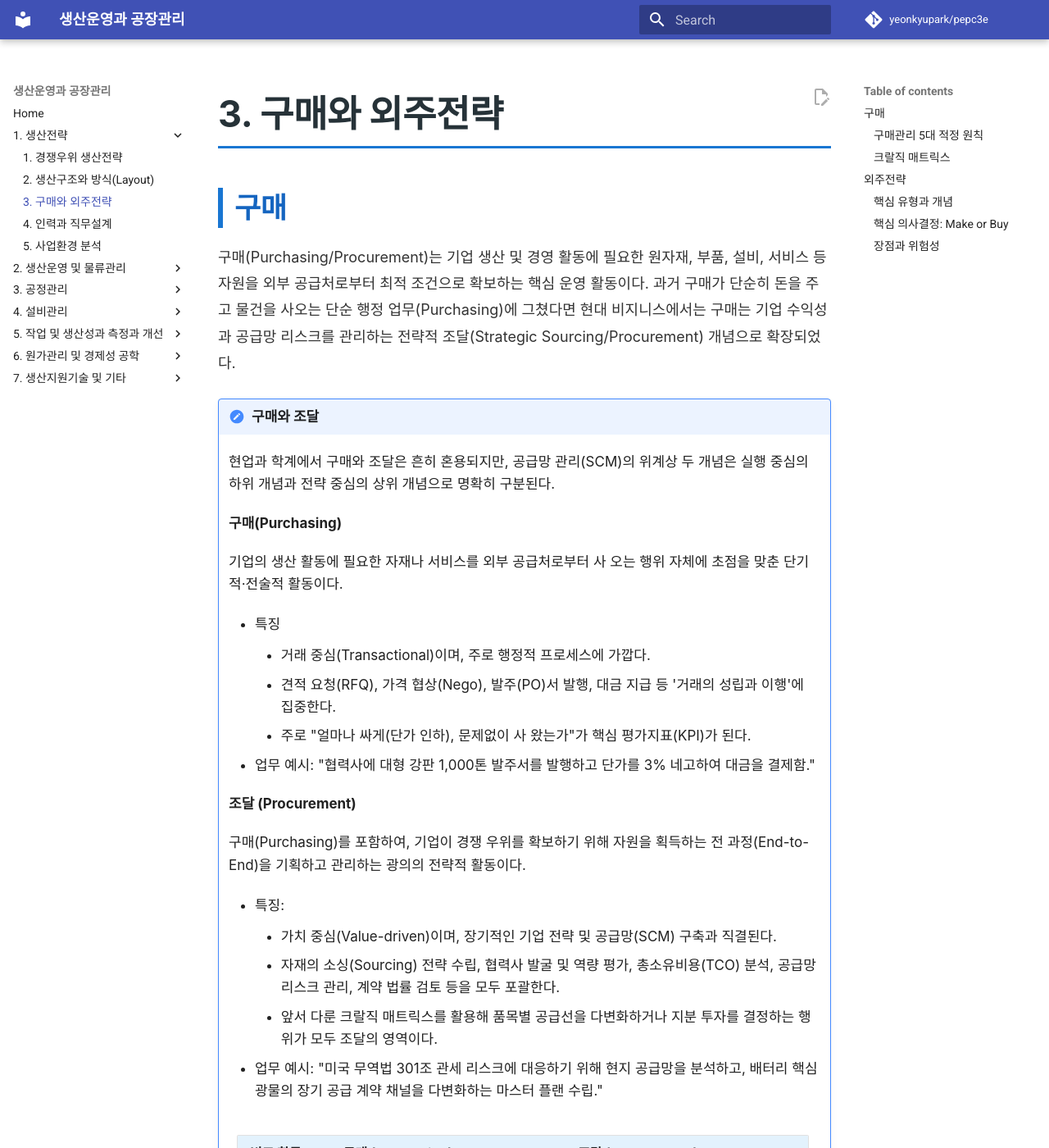
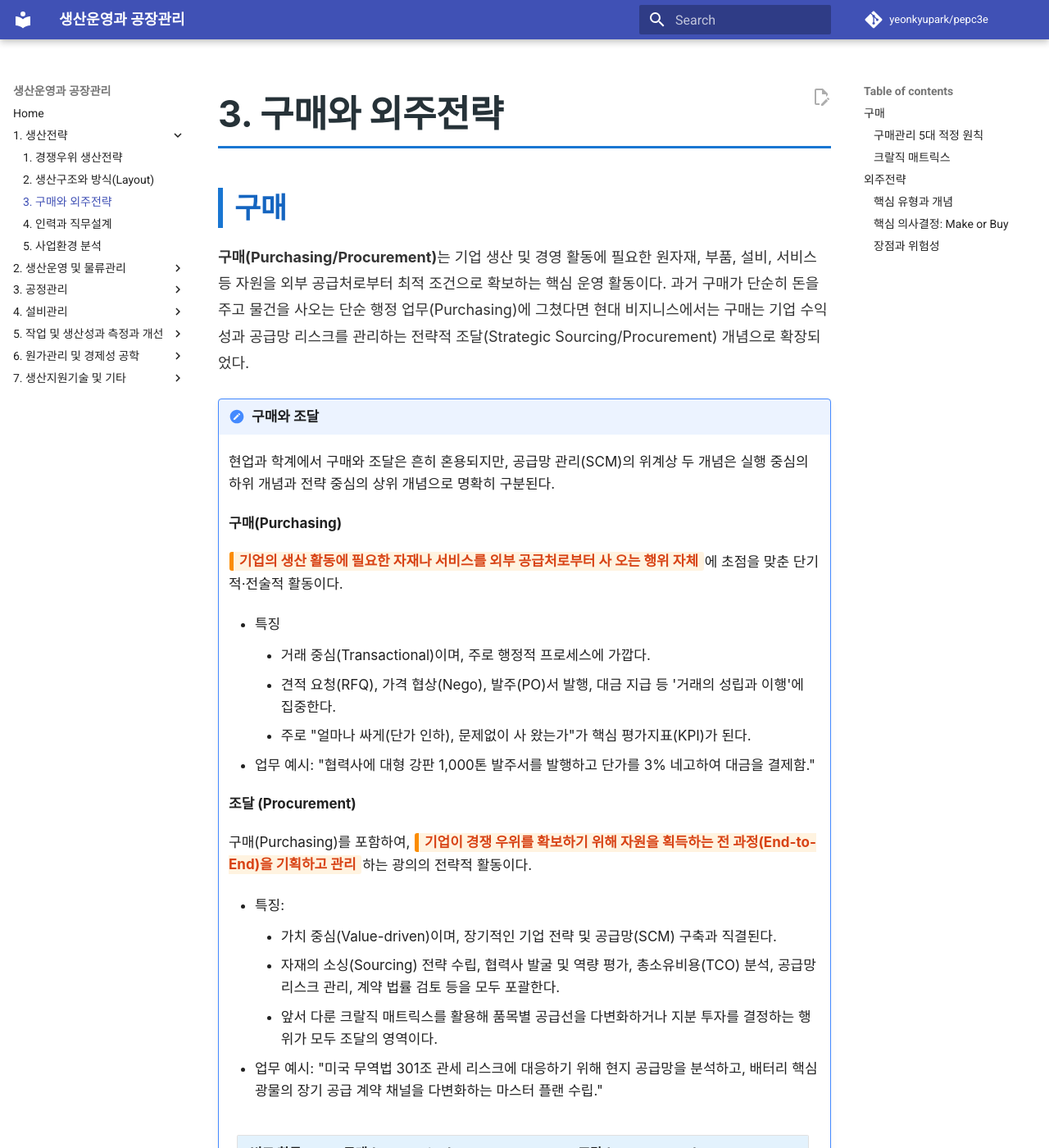
Before and after one commit to yeonkyupark/pepc3e, an MkDocs documentation site: the page built from docs/0103_purchasing_and_outsourcing_strategy.md, in a window 1280 px wide and 1400 px high. Shown: the whole window at 82% size. Built offline with MkDocs 1.6.1 and Material for MkDocs 9.7.7, drawn with Linux system fonts in a browser that asks for light colours; comment, search, counter and statistics services are not loaded; some of the changed text lies outside the part shown.

Commit message:
Enhance clarity of purchasing and outsourcing strategy
Emphasized key terms and concepts related to purchasing and outsourcing strategies, enhancing clarity and readability.

```diff
--- a/docs/0103_purchasing_and_outsourcing_strategy.md
+++ b/docs/0103_purchasing_and_outsourcing_strategy.md
@@ -1,6 +1,6 @@
 ## 구매
 
-구매(Purchasing/Procurement)는 기업 생산 및 경영 활동에 필요한 원자재, 부품, 설비, 서비스 등 자원을 외부 공급처로부터 최적 조건으로 확보하는 핵심 운영 활동이다. 과거 구매가 단순히 돈을 주고 물건을 사오는 단순 행정 업무(Purchasing)에 그쳤다면 현대 비지니스에서는 구매는 기업 수익성과 공급망 리스크를 관리하는 전략적 조달(Strategic Sourcing/Procurement) 개념으로 확장되었다.
+**구매(Purchasing/Procurement)**는 기업 생산 및 경영 활동에 필요한 원자재, 부품, 설비, 서비스 등 자원을 외부 공급처로부터 최적 조건으로 확보하는 핵심 운영 활동이다. 과거 구매가 단순히 돈을 주고 물건을 사오는 단순 행정 업무(Purchasing)에 그쳤다면 현대 비지니스에서는 구매는 기업 수익성과 공급망 리스크를 관리하는 전략적 조달(Strategic Sourcing/Procurement) 개념으로 확장되었다.
 
 !!! note "구매와 조달"
 
@@ -8,7 +8,7 @@
 
     **구매(Purchasing)**
 
-    기업의 생산 활동에 필요한 자재나 서비스를 외부 공급처로부터 사 오는 행위 자체에 초점을 맞춘 단기적·전술적 활동이다.
+    <span class='hl'>기업의 생산 활동에 필요한 자재나 서비스를 외부 공급처로부터 사 오는 행위 자체</span>에 초점을 맞춘 단기적·전술적 활동이다.
 
     - 특징
         - 거래 중심(Transactional)이며, 주로 행정적 프로세스에 가깝다.
@@ -18,14 +18,13 @@
 
     **조달 (Procurement)**
 
-    구매(Purchasing)를 포함하여, 기업이 경쟁 우위를 확보하기 위해 자원을 획득하는 전 과정(End-to-End)을 기획하고 관리하는 광의의 전략적 활동이다.
+    구매(Purchasing)를 포함하여, <span class='hl'>기업이 경쟁 우위를 확보하기 위해 자원을 획득하는 전 과정(End-to-End)을 기획하고 관리</span>하는 광의의 전략적 활동이다.
 
     - 특징:
         - 가치 중심(Value-driven)이며, 장기적인 기업 전략 및 공급망(SCM) 구축과 직결된다.
         - 자재의 소싱(Sourcing) 전략 수립, 협력사 발굴 및 역량 평가, 총소유비용(TCO) 분석, 공급망 리스크 관리, 계약 법률 검토 등을 모두 포괄한다.
         - 앞서 다룬 크랄직 매트릭스를 활용해 품목별 공급선을 다변화하거나 지분 투자를 결정하는 행위가 모두 조달의 영역이다.
     - 업무 예시: "미국 무역법 301조 관세 리스크에 대응하기 위해 현지 공급망을 분석하고, 배터리 핵심 광물의 장기 공급 계약 채널을 다변화하는 마스터 플랜 수립."
-
 
     | 비교 항목 | 구매 (Purchasing) | 조달 (Procurement) |
     | :--- | :--- | :--- |
@@ -38,7 +37,7 @@
 
 ### 구매관리 5대 적정 원칙
 
-구매 관리의 5대 적정 원칙(5 R's of Purchasing)은 구매부서가 조달 과정에서 반드시 달성해야 하는 전통적인 5가지 핵심 목표이다.
+구매 관리의 **5대 적정 원칙(5 R's of Purchasing)**은 구매부서가 조달 과정에서 반드시 달성해야 하는 전통적인 5가지 핵심 목표이다.
 
 - **적정 품질(Right Quality)**
   생산 구조와 제품 스펙에 맞는 최적의 품질을 확보해야 한다. 무조건 최고급 품질을 고집하는 것보다, 요구되는 사양(Specification)을 일관되게 충족하는 것이 중요하다.
@@ -78,7 +77,7 @@
 
 ## 외주전략
 
-**외주 전략**(Outsourcing Strategy)은 기업이 가치사슬 상 특정 비지니스 기능, 프로세스, 생산 공정을 직접 수행하지 않고 외부 전문 제3자(Third-party)에게 위탁하여 처리하는 조달 및 운영 전략이다. 기업은 핵심 역량에 자원을 집중하고 비핵심 영역은 전문 업체에 맡겨 비용 효율성과 유연성을 극대화하는 것을 목적으로 한다.
+**외주 전략**(Outsourcing Strategy)은 기업이 가치사슬 상 특정 비지니스 기능, 프로세스, 생산 공정을 직접 수행하지 않고 <span class='hl'>외부 전문 제3자(Third-party)에게 위탁하여 처리하는 조달 및 운영 전략</span>이다. 기업은 핵심 역량에 자원을 집중하고 비핵심 영역은 전문 업체에 맡겨 비용 효율성과 유연성을 극대화하는 것을 목적으로 한다.
 
 | 외주 전략 차원 | 주요 선택지 | 핵심 전략적 지향점 | 비즈니스 실행 사례 |
 | :--- | :--- | :--- | :--- |
@@ -91,7 +90,7 @@
 
     기업이 제품을 **자체 생산(Make)**하려면 공장을 짓고, 설비를 사고, 정규직 직원을 고용해야 한다. 이때 발생하는 비용(감가상각비, 임차료, 정규직 인건비 등)은 제품을 1개를 만들든 10,000개를 만들든 매달 무조건 지출되는 **고정비(Fixed Cost)**다.
 
-    반면, 이 공정을 **외주(Buy)**로 전환하면 기업은 제품이 필요할 때만 외주 업체에 발주를 넣고 '개당 얼마'의 위탁 생산 비용을 지급한다. 이때 지급하는 비용은 생산량에 비례하여 늘어나거나 줄어드는 **변동비(Variable Cost)**가 된다. 즉, 자산 소유로 인해 묶여 있던 무거운 고정비가 생산량에 따라 유연하게 조절 가능한 가변적 변동비로 성격이 바뀌는 것이다.
+    반면, 이 공정을 **외주(Buy)**로 전환하면 기업은 제품이 필요할 때만 외주 업체에 발주를 넣고 '개당 얼마'의 위탁 생산 비용을 지급한다. 이때 지급하는 비용은 생산량에 비례하여 늘어나거나 줄어드는 **변동비(Variable Cost)**가 된다. 즉, <span class='hl'>자산 소유로 인해 묶여 있던 무거운 고정비가 생산량에 따라 유연하게 조절 가능한 가변적 변동비로 성격이 바뀌는 것</span>이다.
 
     | 비교 항목 | 자체 생산 (High Fixed Cost) | 외주 전략 (High Variable Cost) |
     | :--- | :--- | :--- |
@@ -116,8 +115,8 @@
 
 **오프쇼어링(Offshoring)과 니어쇼어링(Nearshoring)**
 
-    - 오프쇼어링: 인건비가 저렴한 먼 해외 국가로 생산 기지나 업무를 이전하는 전략이다.
-    - 니어쇼어링: 물류 리드타임 단축과 지정학적 리스크 회피를 위해 본국과 가까운 인접 국가로 외주처를 옮기는 전략이다.
+- 오프쇼어링: 인건비가 저렴한 먼 해외 국가로 생산 기지나 업무를 이전하는 전략이다.
+- 니어쇼어링: 물류 리드타임 단축과 지정학적 리스크 회피를 위해 본국과 가까운 인접 국가로 외주처를 옮기는 전략이다.
 
 
 ### 핵심 의사결정: Make or Buy
```
